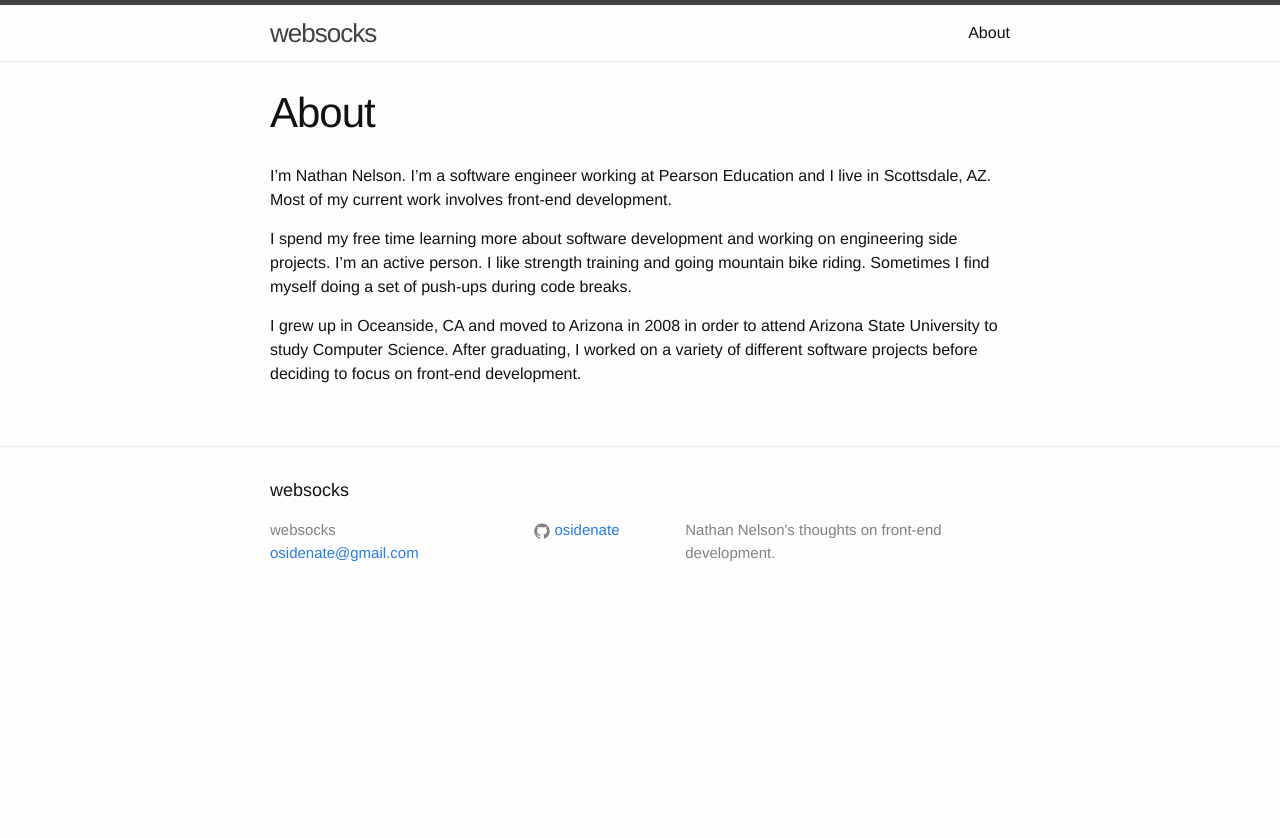
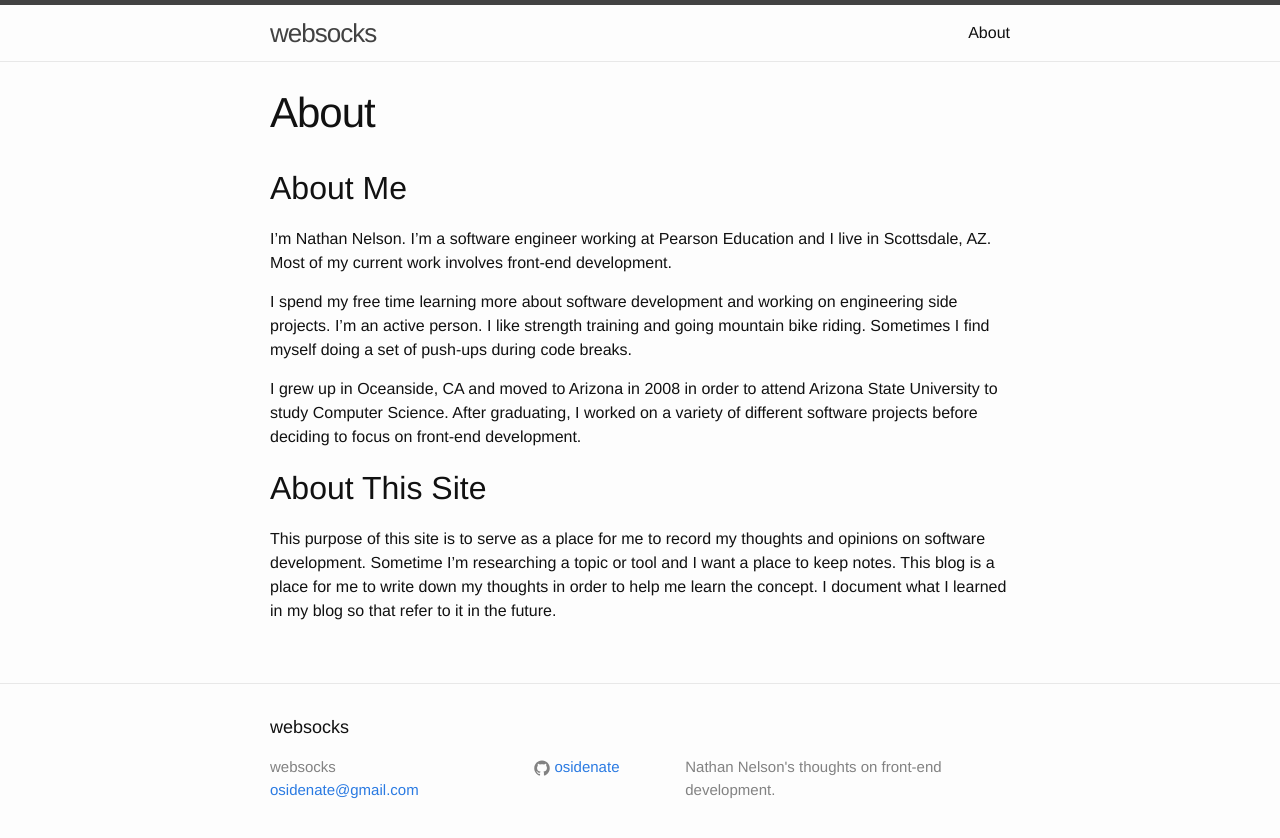
Before and after one commit to osidenate/websocks.net, a Jekyll site: the page built from about.md, in a window 1280 px wide. Shown: the top 838 px of the page. Built offline with Jekyll 4.4.1, drawn with Linux system fonts in a browser that asks for light colours.

Commit message:
Updated about me section

```diff
--- a/about.md
+++ b/about.md
@@ -4,8 +4,14 @@ title: About
 permalink: /about/
 ---
 
+## About Me
+
 I'm Nathan Nelson. I'm a software engineer working at Pearson Education and I live in Scottsdale, AZ. Most of my current work involves front-end development.
 
 I spend my free time learning more about software development and working on engineering side projects. I'm an active person. I like strength training and going mountain bike riding. Sometimes I find myself doing a set of push-ups during code breaks.
 
 I grew up in Oceanside, CA and moved to Arizona in 2008 in order to attend Arizona State University to study Computer Science. After graduating, I worked on a variety of different software projects before deciding to focus on front-end development.
+
+## About This Site
+
+This purpose of this site is to serve as a place for me to record my thoughts and opinions on software development. Sometime I'm researching a topic or tool and I want a place to keep notes. This blog is a place for me to write down my thoughts in order to help me learn the concept. I document what I learned in my blog so that refer to it in the future.
```
